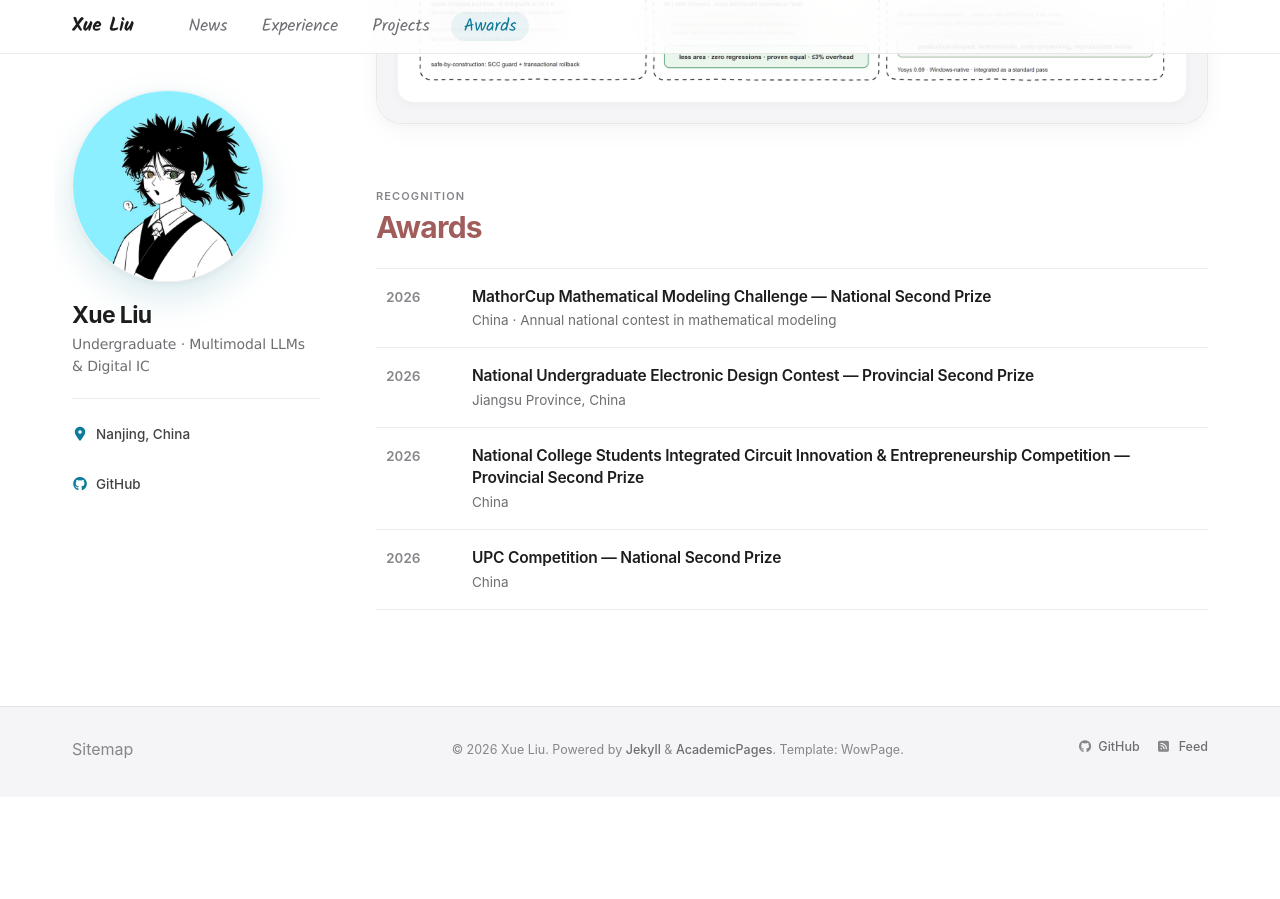
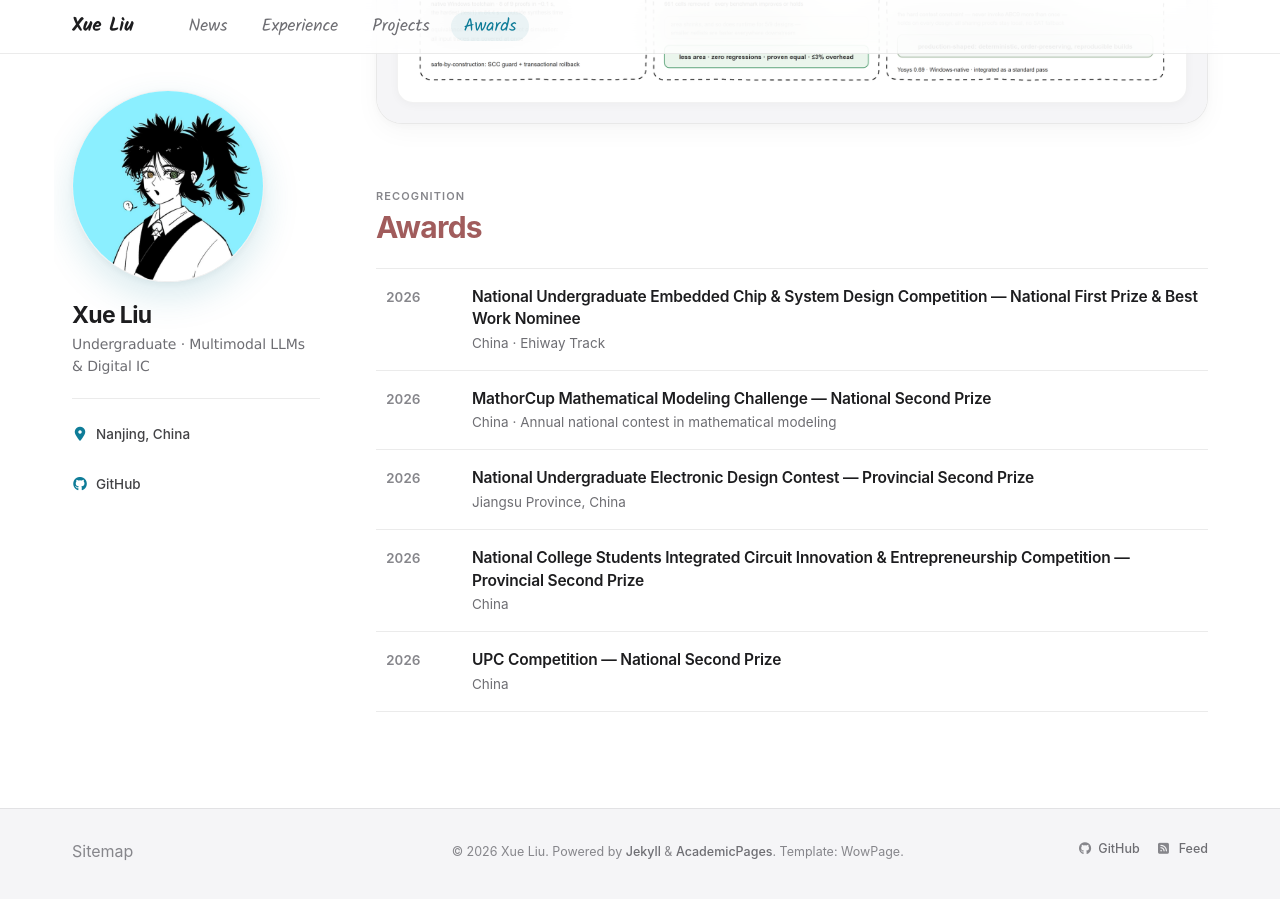
Before and after one commit to xueliu-llm/xueliu-llm.github.io, a Jekyll site: the page built from _pages/about.md, in a window 1280 px wide and 900 px high, scrolled down 2549 px. Built offline with Jekyll 4.4.1, drawn with Linux system fonts in a browser that asks for light colours; before the commit the page ends 3346 px from its top, so only the background shows below that.

Commit message:
Add 2026 National Embedded Competition (Ehiway Track) award

```diff
--- a/_data/awards.json
+++ b/_data/awards.json
@@ -1,4 +1,9 @@
 [
+  {
+    "title": "National Undergraduate Embedded Chip & System Design Competition — National First Prize & Best Work Nominee",
+    "date": "2026",
+    "details": "China · Ehiway Track"
+  },
   {
     "title": "MathorCup Mathematical Modeling Challenge — National Second Prize",
     "date": "2026",
```
